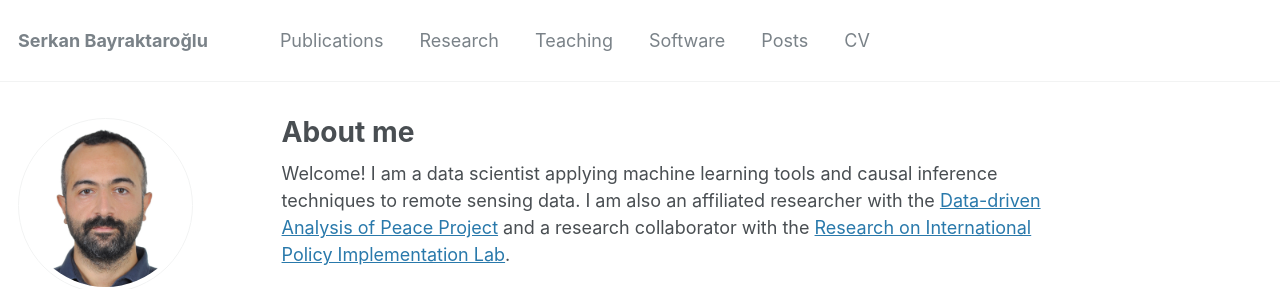
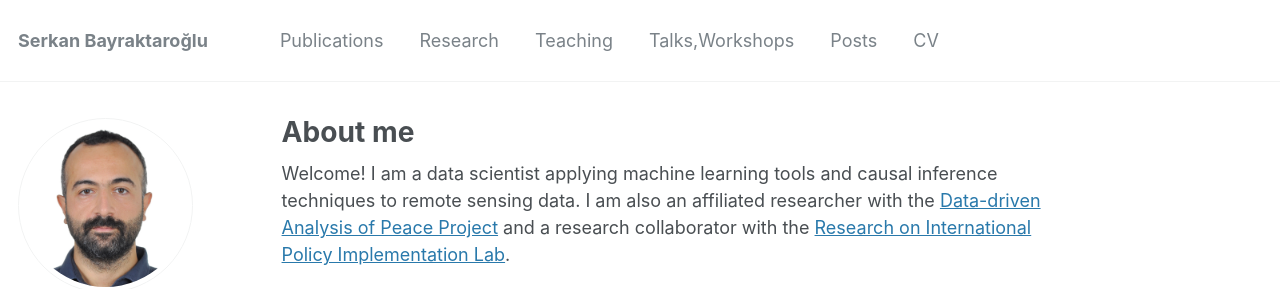
Before and after one commit to serkanbayraktaroglu/serkanbayraktaroglu.github.io, a Jekyll site: the page built from _pages/about.md, in a window 1280 px wide. Shown: the top 289 px of the page. Built offline with Jekyll 4.4.1, drawn with Linux system fonts in a browser that asks for light colours; some web fonts are replaced.

Commit message:
Update navigation.yml

```diff
--- a/_data/navigation.yml
+++ b/_data/navigation.yml
@@ -9,7 +9,7 @@ main:
   - title: "Teaching"
     url: /teaching/
 
-  - title: "Software"
+  - title: "Talks,Workshops"
     url: /software/
 
   - title: "Posts"
```
